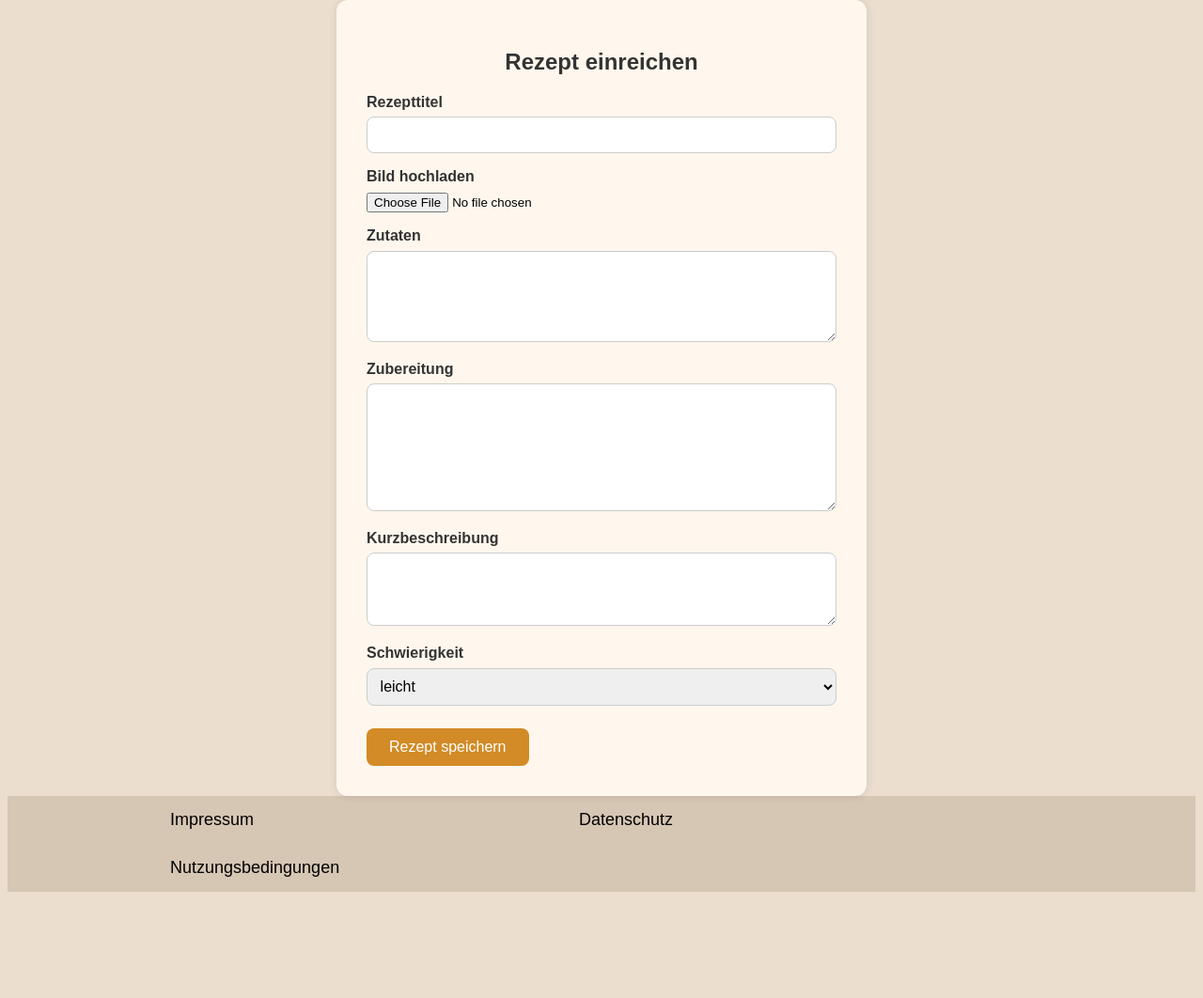
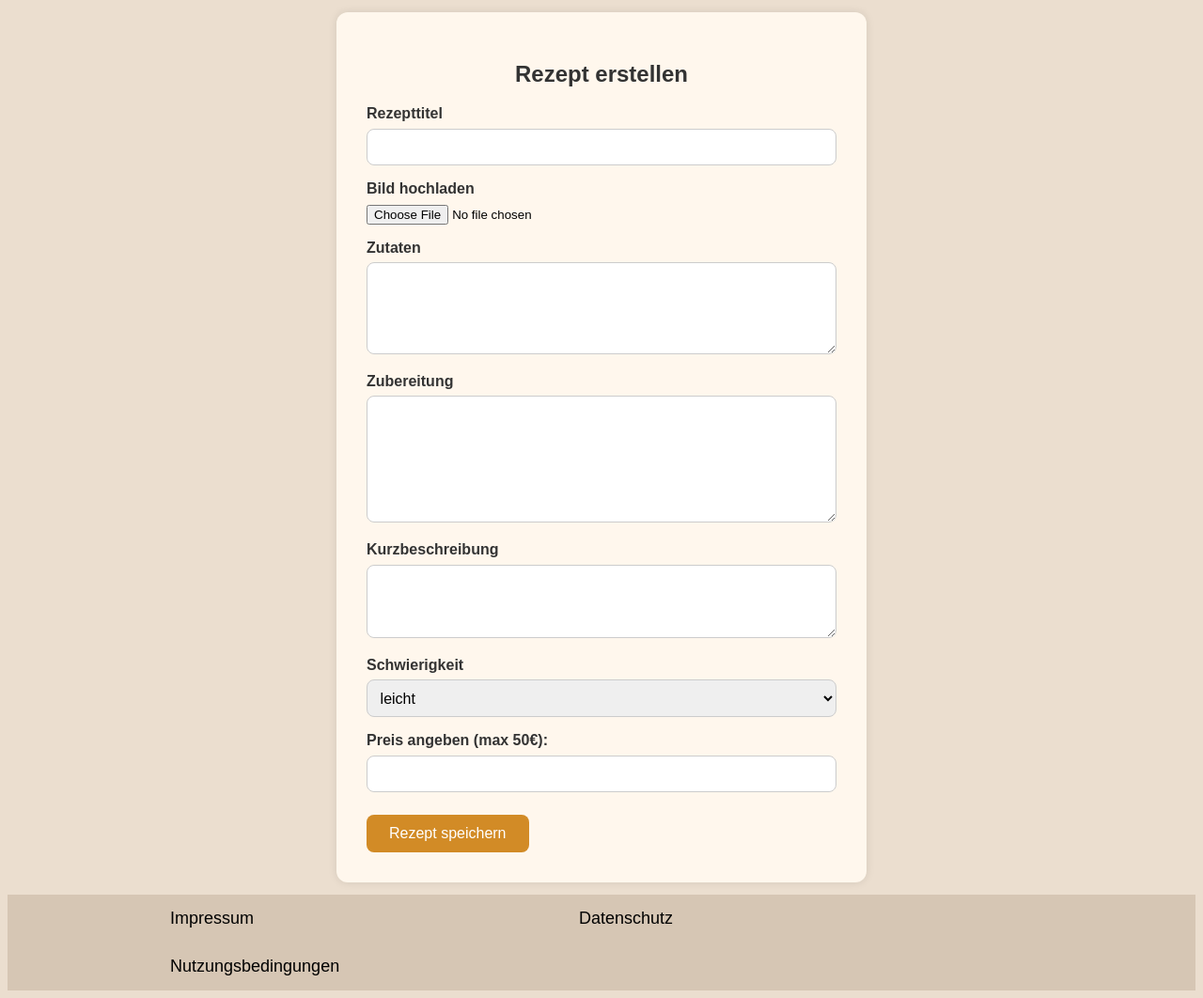
Before and after one commit to cln34/RezeptWebsite, a PHP site: page /rezeptErstellen.php in a window 1280 px wide. Shown: the part 61-1123 px from the top of the page at 94% size. Before the commit the page ends 1010 px from the top, so only its background shows below. Run offline with PHP 8.4, Linux system fonts and the light colour scheme.

Commit message:
Rezept erstellen Seite komplett eingepflegt

```diff
--- a/css/rezeptErstellen.css
+++ b/css/rezeptErstellen.css
@@ -3,6 +3,7 @@
     justify-content: center;
     align-items: center;
     min-height: 100vh;
+    padding: 1%;
   }
 
 .rezeptErstellen form {
@@ -28,7 +29,6 @@
 
 .rezeptErstellen input[type="text"],
 .rezeptErstellen textarea,
-
 .rezeptErstellen select {
     width: 100%;
     padding: 0.6rem;
@@ -57,3 +57,16 @@
 .rezeptErstellen input[type="submit"]:hover {
     background-color: #c2781c;
   }
+
+.rezeptErstellen input[type="text"],
+.rezeptErstellen input[type="number"],
+.rezeptErstellen textarea,
+.rezeptErstellen select {
+  width: 100%;
+  padding: 0.6rem;
+  margin-top: 0.4rem;
+  border: 1px solid #ccc;
+  border-radius: 8px;
+  box-sizing: border-box;
+  font-size: 1rem;
+}
--- a/rezeptErstellen.php
+++ b/rezeptErstellen.php
@@ -10,71 +10,6 @@
     <title>StudiRezepte-Einfach & Günstig</title>
 </head>
 
-<!-- <body>
-
-    <hr>
-    <br>
-    <main>
-        <h1>Rezept erstellen</h1>
-        <hr>
-        <br>
-        <form>
-            <p>Rezeptitel eingeben:</p>
-            <div>
-                <label for="Rezepttitel"><input type="text" placeholder="Rezepttitel" name="Rezepttitel" required></label>
-            </div>
-            <br>
-            <hr>
-            <p>Bild einfügen:</p>
-            <div>
-                <label for="Bild"><input type="file" placeholder="Bild einfügen" name="Bild" required></label>
-            </div>
-            <br>
-            <hr>
-            <p>Zutaten eingeben: </p>
-            <div>
-                <label for="Zutaten"><textarea placeholder="Zutaten" name="Zutaten" required></textarea></label>
-            </div>
-            <br>
-            <hr>
-            <p>Kochanleitung eingeben:</p>
-            <div>
-                <label for="Kochanleitung"><textarea placeholder="Kochanleitung" name="Kochanleitung" required></textarea></label>
-            </div>
-            <br>
-            <hr>
-            <p>Kurzbeschreibung eingeben:</p>
-            <div>
-                <label for="Kurzbeschreibung"><textarea placeholder="Kurzbeschreibung" name="Kurzbeschreibung" required></textarea></label>
-            </div>
-            <br>
-            <hr>
-            <p>Schwierigkeit angeben: </p>
-            <div>
-                <label for="Schwierigkeit"><select placeholder="Schwierigkeit" name="Schwierigkeit" required>
-                        <option value="leicht">leicht</option>
-                        <option value="mittel">mittel</option>
-                        <option value="schwer">schwer</option>
-                    </select>
-
-                </label>
-            </div>
-            <br>
-            <hr>
-            <p>Preis angeben (max 50€):</p>
-            <div>
-                <label for="Preis"><input type="number" placeholder="Preis" name="Preis" required max="50" min="0"></textarea></label>
-            </div>
-            <br>
-            <hr>
-            <input type="submit">
-
-        </form>
-    </main>
-    <hr><br>
-
-</body> >-->
-
 <body>
 
     <?php
@@ -82,8 +17,8 @@
     ?>
 
     <main class="rezeptErstellen">
-        <form action="rezeptSpeichern.php" method="post" enctype="multipart/form-data">
-            <h2>Rezept einreichen</h2>
+        <form action="index.php">
+            <h2>Rezept erstellen</h2>
 
             <label for="titel">Rezepttitel</label>
             <input type="text" id="titel" name="titel" required />
@@ -107,6 +42,9 @@
             <option value="schwer">schwer</option>
             </select>
 
+            <label for="preis">Preis angeben (max 50€):</label>
+            <input type="number" id="preis" name="preis" min="0" max="50" step="0.01" required />
+
             <input type="submit" value="Rezept speichern" />
         </form>
     </main>
```
